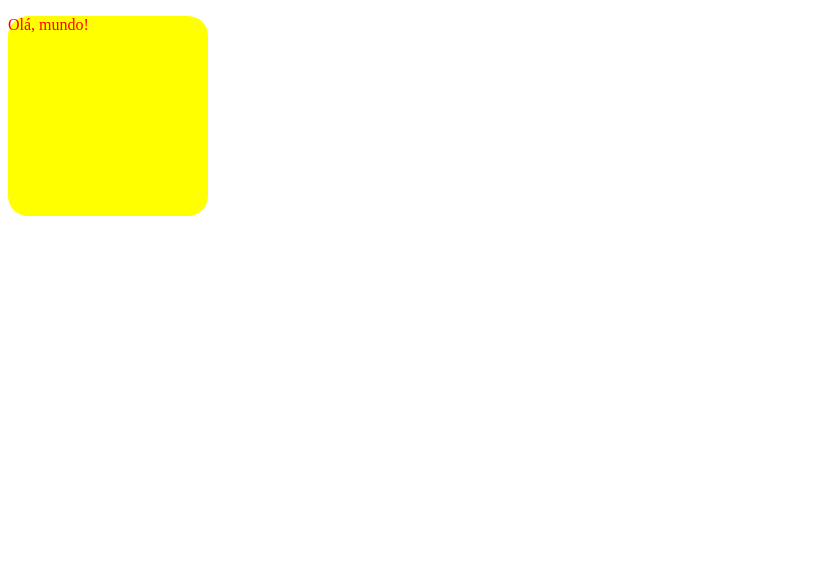
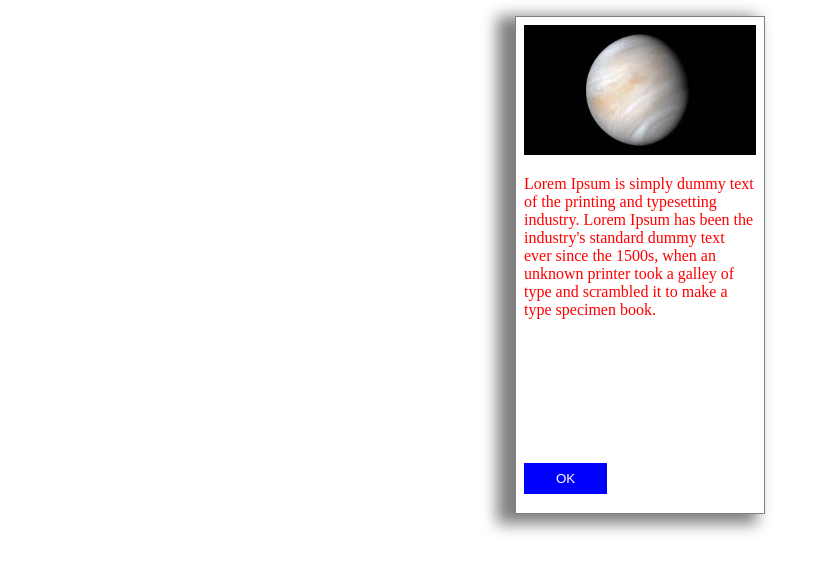
Before and after one commit to PedroAugustoPucMG/Oficina-coreo-web, a plain HTML site: page index.html in a window 1280 px wide. Shown: the whole page, without its empty margins (0-822 px from the left). Drawn offline with Linux system fonts and the light colour scheme.

Commit message:
HTML,CSS, JAVASCRIPT

```diff
--- /dev/null
+++ b/funcionalidade.js
@@ -0,0 +1,3 @@
+function navegar(){
+    window.location = "https//www.google.com"
+}
--- a/index.html
+++ b/index.html
@@ -2,10 +2,16 @@
 <html>
   <head>
     <title>Exemplo</title>
+    <link rel="stylesheet" href="style.css">
   </head>
   <body>
-    <p style="color:red; background-color:yellow; width: 200px; height: 200px; border-radius: 10%;">
-        Olá, mundo!
-    </p>
-  </body>
+    <div>
+        <img src="image.png" alt="planeta">
+        <p>
+            Lorem Ipsum is simply dummy text of the printing and typesetting industry. Lorem Ipsum has been the industry's standard dummy text ever since the 1500s, when an unknown printer took a galley of type and scrambled it to make a type specimen book.
+        </p>
+        <button onclick="navegar()">OK</button>
+    </div>
+    <script src="funcionalidade.js"></script>
+   </body>
 </html>
--- a/style.css
+++ b/style.css
@@ -0,0 +1,30 @@
+<style>
+        *{
+            font-family: 'Segoe UI', Tahoma, Geneva, Verdana, sans-serif;
+            font-size: 16px;
+        }
+        div{
+            border: 0.1rem solid gray;
+            width: 14.5rem;
+            height: 30rem;
+            margin: 1rem auto;
+            padding: 0.5rem;
+            box-shadow: -0.8rem 0.3rem 0.9rem 0.3rem gray;
+        }
+        p {
+            color:red;
+            width: 14.5rem;
+            height: 17rem;
+            border-radius: 10%;
+       }
+
+       img{
+         width: 14.5rem;
+       }
+       button {
+         background-color: blue;
+         color:white;
+         border: none;
+         padding: 0.5rem 2rem;
+       }
+    </style>
```
Also changed, not shown: image.png (added).
